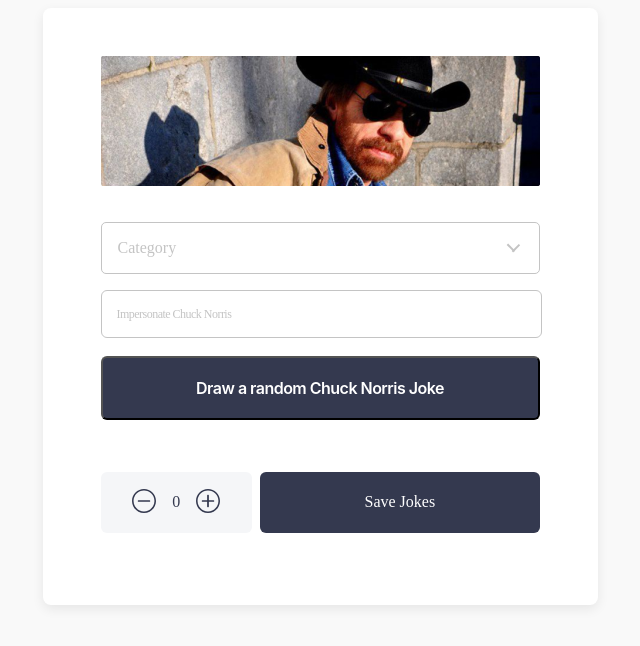
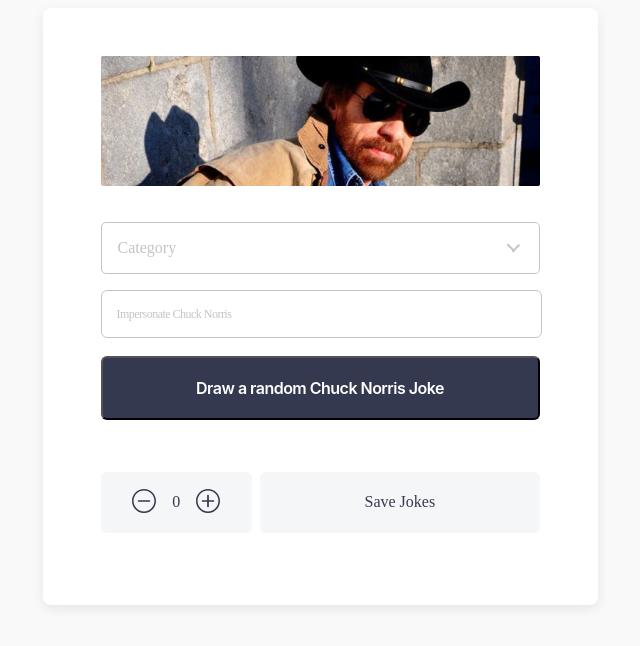
Before and after one commit to starjardin/random-jokes, a React (Create React App) app: page / in a window 1280 px wide. Shown: the top 646 px of the page, without its empty margins (320-960 px from the left). Built offline with nearby package versions, Linux system fonts and the light colour scheme; no server answers.

Commit message:
added a function to download txt file

```diff
--- a/src/components/HomePage/index.tsx
+++ b/src/components/HomePage/index.tsx
@@ -7,7 +7,13 @@
 import Inputs from '../Inputs'
 import Minus from '../../assets/minus.svg'
 import Plus from '../../assets/plus.svg'
-import { HomeStyles, ButtonContainer, ChuckNorrisPhotoStyles, TextJokes } from '../../styles/HomePageStyles'
+import {
+	HomeStyles,
+	ButtonContainer,
+	ChuckNorrisPhotoStyles,
+	TextJokes,
+	ErrorStyles
+} from '../../styles/HomePageStyles'
 import SaveJokes from '../SaveJokes'
 
 const HomePage = () => {
@@ -29,6 +35,8 @@
 		return
 	}
 
+	const errorClass = numberOfJokesToSave > 100 ? 'error' : ''
+
 	return (
 		<HomeStyles>
 			<ChuckNorrisPhotoStyles
@@ -38,17 +46,18 @@
 			<Inputs />
 			<ButtonNextToFetchNextJoke />
 			<ButtonContainer>
-				<div>
-					<button onClick={decreaseNumber}>
+				<div className={errorClass}>
+					<button onClick={decreaseNumber} className={errorClass}>
 						<img src={Minus} alt='minus-sign' />
 					</button>
 					<span>{numberOfJokesToSave}</span>
-					<button onClick={increaseNumber}>
+					<button onClick={increaseNumber} className={errorClass}>
 						<img src={Plus} alt='plus-sign' />
 					</button>
 				</div>
 				<SaveJokes />
 			</ButtonContainer>
+			{numberOfJokesToSave > 100 && <ErrorStyles>You can pick a number from 1 to 100</ErrorStyles>}
 		</HomeStyles>
 	)
 }
--- a/src/components/Inputs/Select.tsx
+++ b/src/components/Inputs/Select.tsx
@@ -30,8 +30,6 @@
 		[ category ]
 	)
 
-	console.log(state)
-
 	return (
 		<FieldsetStyles className={openDropDown ? 'open-dropdown' : ''}>
 			<DropDown className='custom-select-wrapper' onClick={toggleOpen}>
--- a/src/components/SaveJokes/index.tsx
+++ b/src/components/SaveJokes/index.tsx
@@ -2,10 +2,12 @@
 import { GlobalContext } from '../../context/globalContext'
 import axios from 'axios'
 import styled from 'styled-components'
+import { typeOfMultipleJokesObjects } from '../../Interfaces/index'
 
 const AnchorStyles = styled.a`
 	&.disabled {
-		display: none;
+		background-color: #f5f6f8;
+		color: #34394f;
 	}
 `
 
@@ -13,11 +15,11 @@
 	const { state, dispatch } = useContext(GlobalContext)
 	const { numberOfJokesToSave, jokesToSave } = state
 	const [ downloadLink, setDownloadLink ] = useState('')
-	// const text = jokesToSave.map((el) => el.joke)
-	console.log(jokesToSave.value.map((el: any) => el.joke))
+	const textToSave = jokesToSave.value.map((el: typeOfMultipleJokesObjects) => el.joke)
 
 	const makeTextFile = () => {
-		const data = new Blob([], { type: 'text/plain' })
+		//Put every single joke in a new line.
+		const data = new Blob([ textToSave.join('\n') ], { type: 'text/plain' })
 
 		if (downloadLink !== '') window.URL.revokeObjectURL(downloadLink)
 		setDownloadLink(window.URL.createObjectURL(data))
@@ -46,7 +48,7 @@
 			download='list.txt'
 			// link to the download URL
 			href={downloadLink}
-			className={numberOfJokesToSave < 0 || numberOfJokesToSave > 100 ? 'disabled' : ''}>
+			className={numberOfJokesToSave <= 0 || numberOfJokesToSave > 100 ? 'disabled' : ''}>
 			Save Jokes
 		</AnchorStyles>
 	)
```
